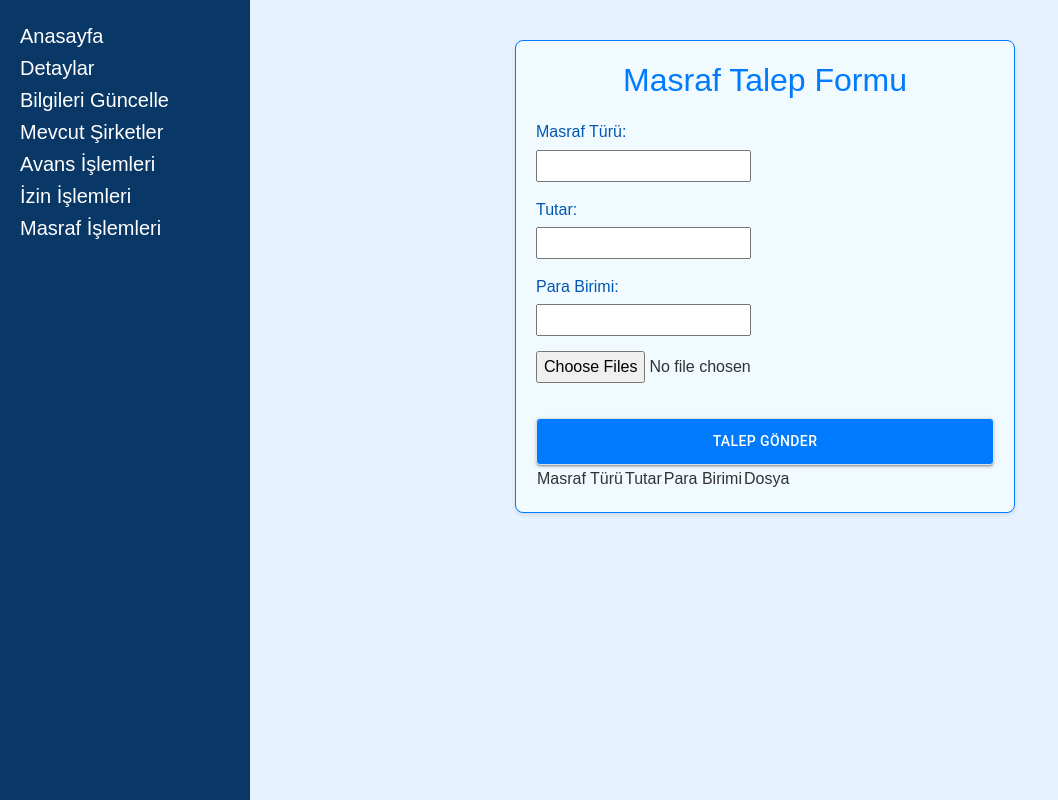
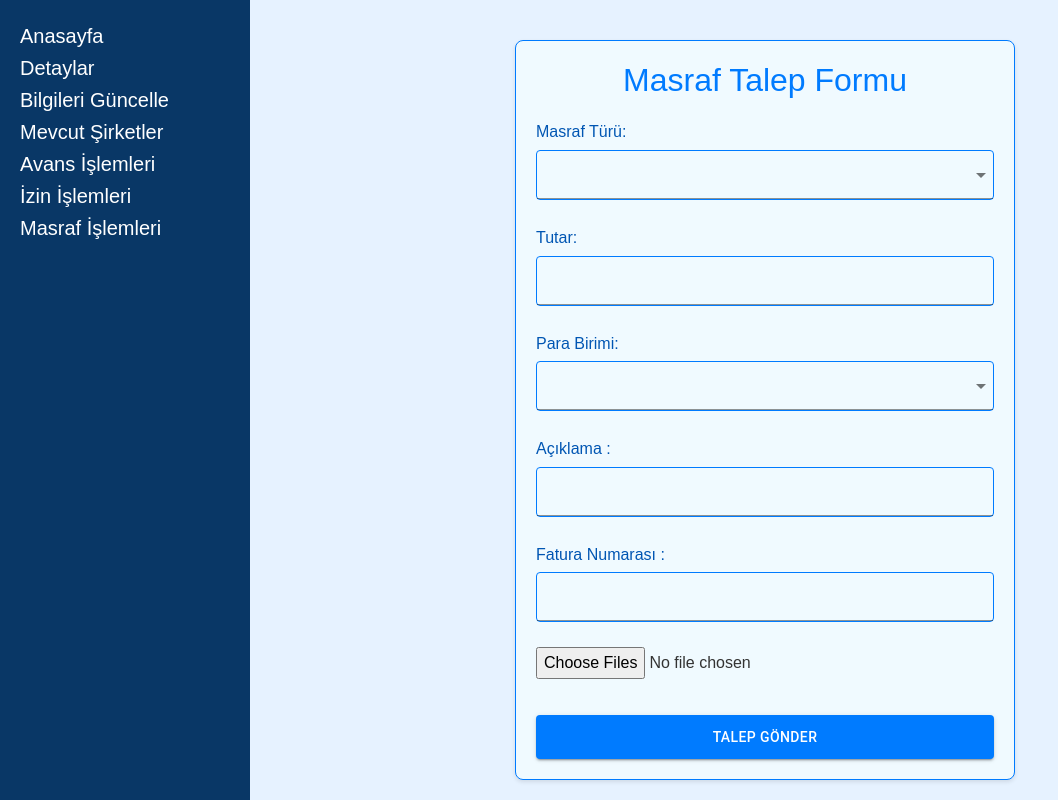
Before and after one commit to Esudekarakus/HumanResourcesFrontEndProject, a React (Vite) app: page /expenseform in a window 1280 px wide. Shown: the top 800 px of the page, without its empty margins (0-1058 px from the left). Built offline with nearby package versions, Linux system fonts and the light colour scheme.

Commit message:
expense form fonksiyonellik eklendi

```diff
--- a/src/components/Personel/ExpenseForm.jsx
+++ b/src/components/Personel/ExpenseForm.jsx
@@ -1,12 +1,11 @@
 import React, { useState } from 'react';
-import { Paper, Table, TableBody, TableCell, TableContainer, TableHead, TableRow, Button, TextField, InputAdornment, IconButton, FormControl, InputLabel, Input, Grid, Typography } from '@material-ui/core';
-import { AttachFile as AttachFileIcon } from '@material-ui/icons';
+import { Button, Input, InputAdornment, MenuItem, Select } from '@material-ui/core';
 import { makeStyles } from '@material-ui/core/styles';
-
-const styles = {
+const id =1;
+const useStyles = makeStyles((theme) => ({
   card: {
-    backgroundColor: '#f0faff', // Açık mavi arka plan
-    border: '1px solid #007bff', // Mavi çerçeve
+    backgroundColor: '#f0faff',
+    border: '1px solid #007bff',
     borderRadius: '8px',
     padding: '20px',
     maxWidth: '500px',
@@ -14,7 +13,7 @@ const styles = {
     boxShadow: '0 2px 4px rgba(0, 0, 0, 0.1)',
   },
   header: {
-    color: '#007bff', // Mavi başlık metni
+    color: '#007bff',
     textAlign: 'center',
     marginBottom: '20px',
   },
@@ -24,7 +23,7 @@ const styles = {
   label: {
     display: 'block',
     marginBottom: '5px',
-    color: '#0056b3', // Daha koyu mavi metin
+    color: '#0056b3',
   },
   input: {
     width: '100%',
@@ -41,102 +40,176 @@ const styles = {
     marginBottom: '10px',
   },
   submitButton: {
-    backgroundColor: '#007bff', // Mavi buton
+    backgroundColor: '#007bff',
     color: 'white',
     padding: '10px 15px',
     border: 'none',
     borderRadius: '4px',
     cursor: 'pointer',
   },
-  errorMessage: {
-    color: 'red',
-    marginBottom: '15px',
-  },
-};
+}));
 
 function ExpenseForm() {
+  const classes = useStyles();
   const [expenses, setExpenses] = useState([]);
   const [expenseType, setExpenseType] = useState('');
   const [amount, setAmount] = useState('');
   const [currency, setCurrency] = useState('');
   const [file, setFile] = useState(null);
+  const [description, setDescription] = useState('');
+  const [invoicePath, setInvoicePath] = useState('');
+
 
   const handleFileChange = (event) => {
     setFile(event.target.files[0]);
   };
 
-  const handleSubmit = (event) => {
+  const handleChange = (event) => {
+    const { name, value } = event.target;
+    if (name === 'expenseType') {
+      setExpenseType(value);
+    } else if (name === 'currency') {
+      setCurrency(value);
+    }else if (name === 'amount') {
+    const doubleAmount = parseFloat(value);
+    setAmount(doubleAmount);
+    } else if (name === 'description') {
+      setDescription(value);
+    } else if (name === 'invoicePath') {
+      setInvoicePath(value);
+    }
+  }
+
+
+  const handleSubmit = async (event) => {
     event.preventDefault();
-    const newExpense = {
-      expenseType,
-      amount,
-      currency,
-      file, // Normally you would handle file uploads differently
-    };
-    setExpenses([...expenses, newExpense]);
+
+    const formData = new FormData();
+    formData.append('description',description);
+    formData.append('currency', currency);
+    formData.append('expenseType', expenseType);
+    formData.append('invoicePath',invoicePath);
+    formData.append('amount', amount);
+    formData.append('employeeId',id);
+    formData.append('formFile', file);
+
+
+    try {
+      console.log(formData);
+      const response = await fetch('https://localhost:7287/api/Expense', {
+        method: 'POST',
+        body: formData,
+      });
+
+      if (response.ok) {
+        const responseData = await response.json();
+        console.log('Expense submitted successfully:', responseData);
+        // İşlem başarılı olduğunda gerekli adımları burada gerçekleştirin
+      } else {
+        console.error('Error submitting expense:', response.statusText);
+        // İşlem başarısız olduğunda gerekli adımları burada gerçekleştirin
+      }
+    } catch (error) {
+      console.error('Error submitting expense:', error.message);
+      // Hata durumunda gerekli adımları burada gerçekleştirin
+    }
+
+    // Formu temizle
     setExpenseType('');
     setAmount('');
     setCurrency('');
-    setFile(null);
+    setFile(event.target.files[0]);
   };
 
   return (
-<div style={styles.card}>
+    <div className={classes.card}>
       <form onSubmit={handleSubmit}>
-<h2 style={styles.header}>Masraf Talep Formu</h2>
-
-<div style={styles.formGroup}>
-   <label style={styles.label}>Masraf Türü:</label>
-   <input value={expenseType} onChange={(e) => setExpenseType(e.target.value)} fullWidth margin="normal" />
+        <h2 className={classes.header}>Masraf Talep Formu</h2>
+        <div className={classes.formGroup}>
+          <label className={classes.label}>Masraf Türü:</label>
+          <Select
+            name="expenseType"
+            value={expenseType}
+            onChange={handleChange}
+            fullWidth
+            margin="normal"
+            className={classes.select}
+          >
+            <MenuItem value={1}>Konut</MenuItem>
+            <MenuItem value={2}>Seyahat</MenuItem>
+            <MenuItem value={3}>Gıda İhtiyaçları</MenuItem>
+            <MenuItem value={4}>Malzemeler</MenuItem>
+            <MenuItem value={5}>Eğitim</MenuItem>
+            <MenuItem value={6}>Sağlık</MenuItem>
+            <MenuItem value={7}>Yakıt</MenuItem>
+            <MenuItem value={8}>Diğer</MenuItem>
+          </Select>
         </div>
 
-<div style={styles.formGroup}>
-<label style={styles.label}>Tutar:</label>
-<input value={amount} onChange={(e) => setAmount(e.target.value)} fullWidth margin="normal" InputProps={{
-            endAdornment: <InputAdornment position="end">TL</InputAdornment>,
-          }} />
+        <div className={classes.formGroup}>
+          <label className={classes.label}>Tutar:</label>
+          <Input
+            value={amount}
+            onChange={(e) => setAmount(e.target.value)}
+            fullWidth
+            margin="normal"
+
+            className={classes.input}
+          />
         </div>
 
-<div style={styles.formGroup}>
-<label style={styles.label}>Para Birimi:</label>
+        <div className={classes.formGroup}>
+          <label className={classes.label}>Para Birimi:</label>
+          <Select
+            name="currency"
+            value={currency}
+            onChange={handleChange}
+            fullWidth
+            margin="normal"
+            className={classes.select}
+          >
+            <MenuItem value={1}>TL</MenuItem>
+            <MenuItem value={2}>USD</MenuItem>
+            <MenuItem value={3}>EUR</MenuItem>
+          </Select>
+        </div>
+        <div className={classes.formGroup}>
+          <label className={classes.label}>Açıklama :</label>
+          <Input
+            name="description"
+            value={description}
+            onChange={handleChange}
+            fullWidth
+            margin="normal"
 
-<input value={currency} onChange={(e) => setCurrency(e.target.value)} fullWidth margin="normal" />
+            className={classes.input}
+          />
+        </div>
+        <div className={classes.formGroup}>
+          <label className={classes.label}>Fatura Numarası : </label>
+          <Input
+            name='invoicePath'
+            value={invoicePath}
+            onChange={handleChange}
+            fullWidth
+            margin="normal"
 
+            className={classes.input}
+          />
         </div>
-<input accept=".pdf,.xls,.xlsx" className={styles.AttachFile} id="contained-button-file" multiple type="file" onChange={handleFileChange} />
+        <input
+          accept=".pdf,.xls,.xlsx"
+          id="contained-button-file"
+          multiple
+          type="file"
+          onChange={handleFileChange}
+        />
         <br />
-{/* <label >
-<Button variant="contained" color="default" component="span" startIcon={<AttachFileIcon />} multiple type="file" onChange={handleFileChange} accept=".pdf,.xls,.xlsx">
-              Dosya Ekle
-</Button>
-</label> */}
         <br />
-<Button type="submit" variant="contained" color="primary" className={styles.submitButton}>
+        <Button type="submit" variant="contained" color="primary" className={classes.submitButton}>
           Talep Gönder
         </Button>
       </form>
-<table>
-<thead>
-<tr>
-<td>Masraf Türü</td>
-<td align="right">Tutar</td>
-<td align="right">Para Birimi</td>
-<td align="right">Dosya</td>
-</tr>
-</thead>
-<tbody>
-            {expenses.map((expense, index) => (
-<tr key={index}>
-<td component="th" scope="row">
-                  {expense.expenseType}
-</td>
-<td align="right">{expense.amount}</td>
-<td align="right">{expense.currency}</td>
-<td align="right">{expense.file ? expense.file.name : 'Yok'}</td>
-</tr>
-            ))}
-</tbody>
-</table>
     </div>
   );
 }
```
Lines whose indentation alone changed are shown as unchanged.
